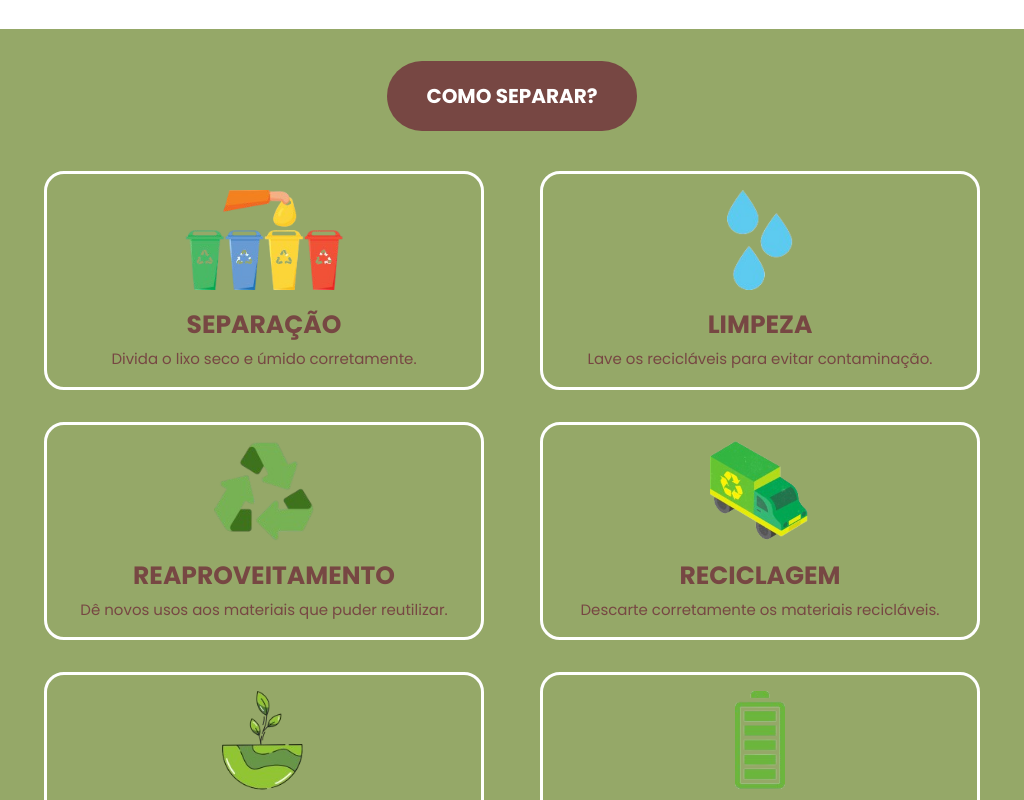
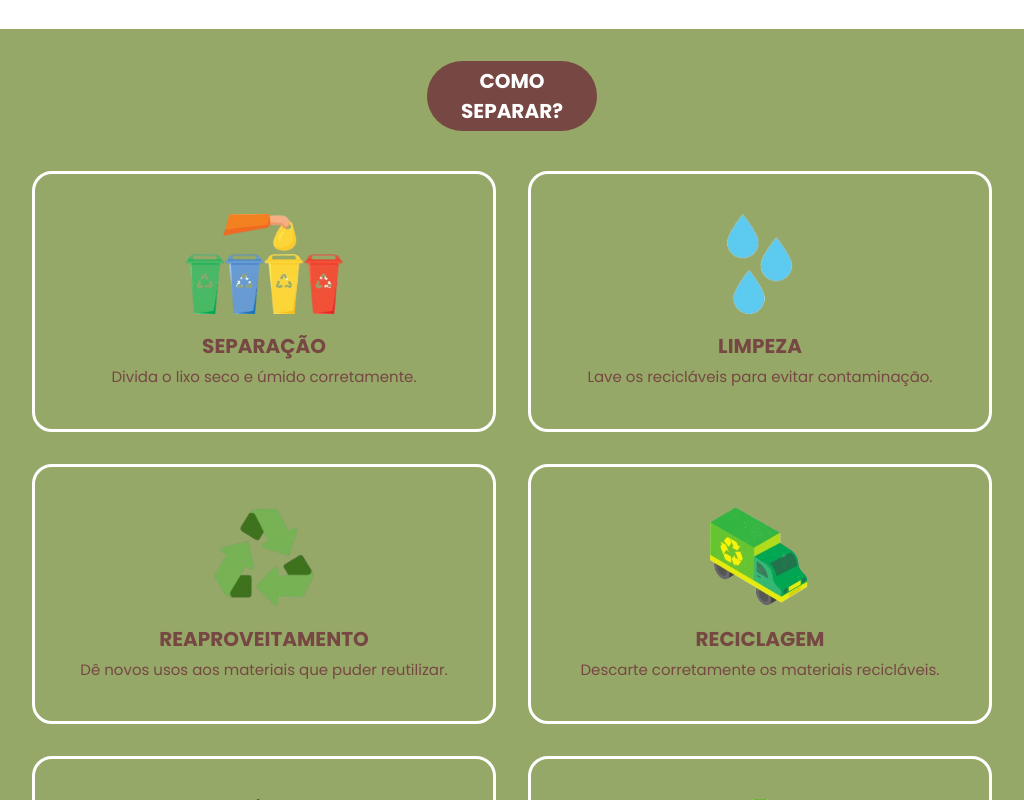
Before and after one commit to TCS-ADS-2025/EcoAlerta-Frontend, a React (Vite) app: page / in a window 1024 px wide. Shown: the part 660-1460 px from the top of the page. Built offline with nearby package versions, Linux system fonts and the light colour scheme.

Commit message:
feat home-responsividade

```diff
--- a/src/components/pages/home-page/Home.css
+++ b/src/components/pages/home-page/Home.css
@@ -83,13 +83,14 @@
 
 .card-grid {
   display: grid;
-  text-align: center;
-  grid-template-columns: repeat(auto-fit, minmax(300px, 1fr));
+  grid-template-columns: repeat(auto-fit, 350px);
   gap: 2rem;
+  justify-content: center;
   padding: 2rem;
   width: 100%;
   max-width: 1300px;
   margin: 0 auto;
+  text-align: center;
 }
 
 .card-green {
@@ -288,23 +289,34 @@
   }
 
   .card-grid {
-    grid-template-columns: repeat(auto-fit, minmax(300px, 1fr));
-    justify-items: center;
+  display: grid;
+  grid-template-columns: repeat(auto-fit, minmax(320px, 1fr));
   gap: 2rem;
   padding: 2rem;
+  align-items: stretch;
+}
+
+.card-green {
+  background-color: #95a868;
+  border-radius: 20px;
+  padding: 1.5rem;
+  box-sizing: border-box;
+  width: 100%;
+  height: 100%;
+  display: flex;
+  flex-direction: column;
+  justify-content: space-between;
 }
 
 .card-grid .card-title {
   font-weight: bold;
   font-size: 20px;
+  text-align: center;
 }
 
 .card-grid .card-text {
   font-size: 15px;
-  }
-
-  .card-green {
-    width: 85%;
+  text-align: center;
 }
 
   #container-3 {
@@ -345,26 +357,34 @@
   }
 
  .card-grid {
-    grid-template-columns: repeat(auto-fit, minmax(300px, 1fr));
-    justify-items: center;
+  display: grid;
+  grid-template-columns: repeat(auto-fit, minmax(320px, 1fr));
   gap: 2rem;
   padding: 2rem;
-  }
-
-  #span-brown-2 {
-    width: 250px;
+  align-items: stretch;
 }
 
 .card-green {
-    width: 95%;
+  background-color: #95a868;
+  border-radius: 20px;
+  padding: 1.5rem;
+  box-sizing: border-box;
+  width: 100%;
+  height: 100%;
+  display: flex;
+  flex-direction: column;
+  justify-content: space-between;
 }
 
 .card-grid .card-title {
-    font-size: 25px;
+  font-weight: bold;
+  font-size: 20px;
+  text-align: center;
 }
 
 .card-grid .card-text {
   font-size: 15px;
+  text-align: center;
 }
 
   .banner {
```
Lines whose indentation alone changed are shown as unchanged.
